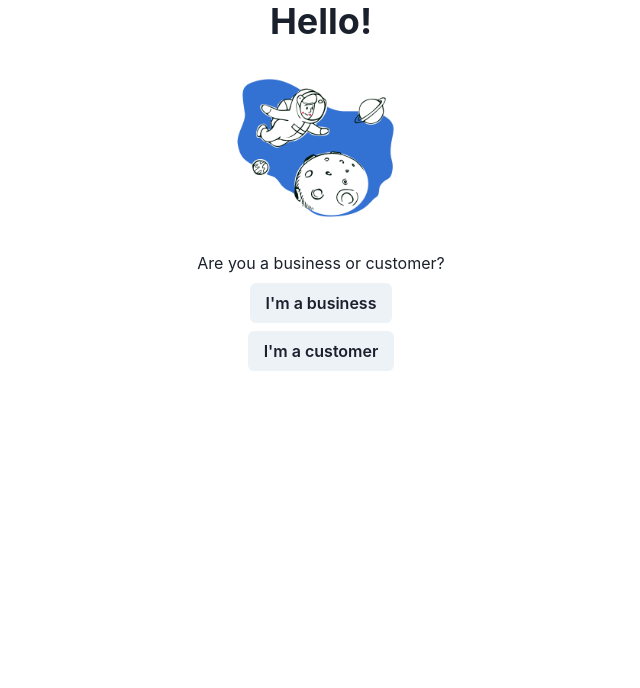
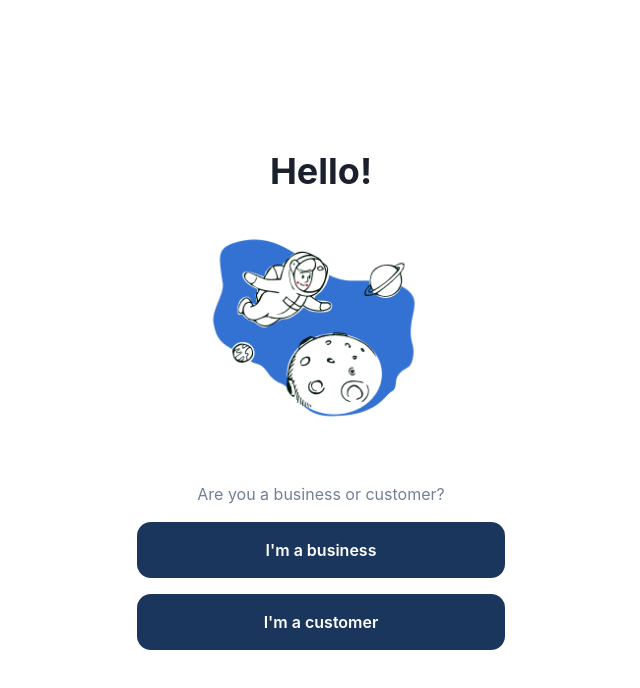
Before and after one commit to HitoKage13/codebrew21, a Next.js app in the folder next/: page / in a window 1280 px wide. Shown: the top 688 px of the page, without its empty margins (319-959 px from the left). Built offline with nearby package versions, Linux system fonts and the light colour scheme.

Commit message:
Login page styles

```diff
--- a/next/pages/_app.tsx
+++ b/next/pages/_app.tsx
@@ -1,10 +1,17 @@
-import { ChakraProvider } from "@chakra-ui/react";
+import { ChakraProvider, Flex } from "@chakra-ui/react";
 import React from "react";
 
 const App = ({ Component, pageProps }) => {
   return (
     <ChakraProvider>
-      <Component {...pageProps} />
+      <Flex
+        flexDirection="column"
+        alignItems="center"
+        justifyContent="center"
+        height="100vh"
+      >
+        <Component {...pageProps} />
+      </Flex>
     </ChakraProvider>
   );
 };
--- a/next/pages/business/dashboard.tsx
+++ b/next/pages/business/dashboard.tsx
@@ -1,10 +1,10 @@
 import { Button, ButtonGroup } from "@chakra-ui/button";
-import { Box, Divider, Heading, HStack, Text, VStack } from "@chakra-ui/layout";
+import { Box, Divider, Heading, HStack, Text } from "@chakra-ui/layout";
 import React from "react";
 
 const Dashboard = () => {
   return (
-    <VStack>
+    <Box>
       <Text>Account Details</Text>
       <Heading>Welcome!</Heading>
       <HStack>
@@ -25,7 +25,7 @@ const Dashboard = () => {
           <Button>Learn More</Button>
         </ButtonGroup>
       </Box>
-    </VStack>
+    </Box>
   );
 };
 
--- a/next/pages/index.tsx
+++ b/next/pages/index.tsx
@@ -1,16 +1,49 @@
-import { Button, Heading, Text, VStack } from "@chakra-ui/react";
+import { AspectRatio, Button, Flex, Heading, Text } from "@chakra-ui/react";
 import Image from "next/image";
+import Link from "next/link";
 import React from "react";
 
 const Home = () => {
   return (
-    <VStack>
+    <Flex
+      flexDirection="column"
+      alignItems="center"
+      mx="auto"
+      width="clamp(0%, 90vw, 400px)"
+      p="1rem"
+    >
       <Heading>Hello!</Heading>
-      <Image src="/Welcome.png" width={200} height={200} />
-      <Text>Are you a business or customer?</Text>
-      <Button>I'm a business</Button>
-      <Button>I'm a customer</Button>
-    </VStack>
+      <AspectRatio width="70%" ratio={1}>
+        <Image src="/Welcome.png" layout="fill" objectFit="cover" />
+      </AspectRatio>
+      <Text mt="2rem" color="gray.500">
+        Are you a business or customer?
+      </Text>
+      <Link href="/business/login">
+        <Button
+          mt="1rem"
+          bgColor="blue.900"
+          color="white"
+          height="3.5rem"
+          width="full"
+          borderRadius="0.875rem"
+        >
+          I'm a business
+        </Button>
+      </Link>
+      <Link href="/customer/login">
+        <Button
+          mt="1rem"
+          bgColor="blue.900"
+          color="white"
+          height="3.5rem"
+          width="full"
+          borderRadius="0.875rem"
+        >
+          I'm a customer
+        </Button>
+      </Link>
+    </Flex>
   );
 };
 
```
